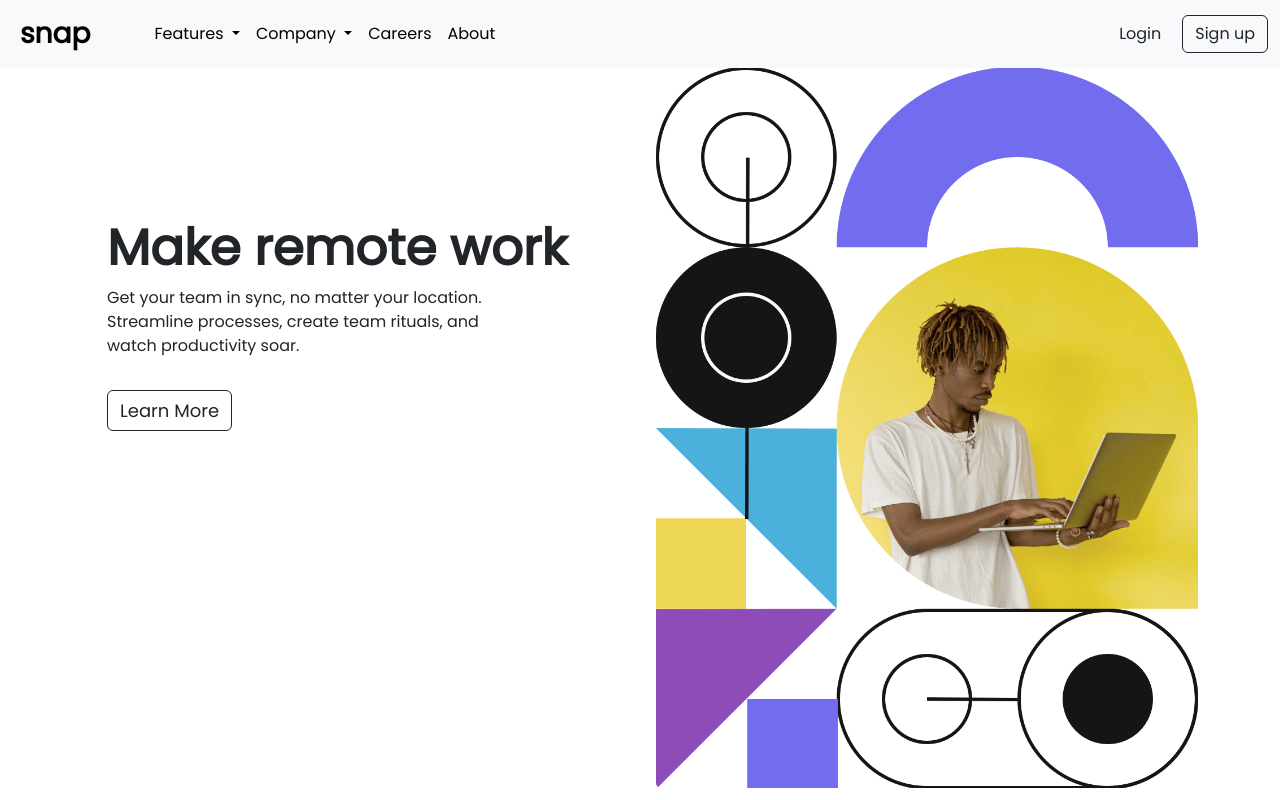
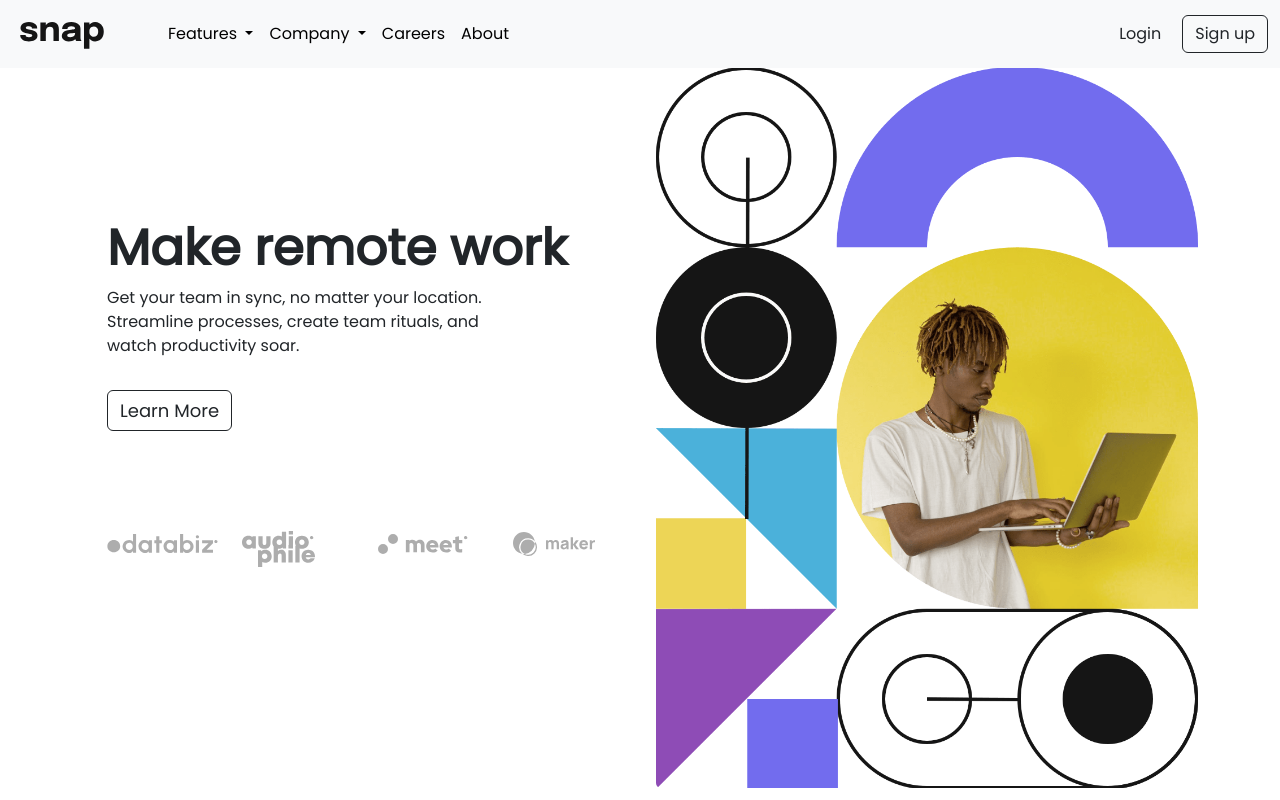
Before and after one commit to Tobiloba-Adebayo/snappweb, a plain HTML site: page index.html in a window 1280 px wide. Drawn offline with nearby package versions, Linux system fonts and the light colour scheme; a script that the page names is missing.

Commit message:
Add files via upload

```diff
--- a/index.html
+++ b/index.html
@@ -11,7 +11,7 @@
 
   <nav class="navbar navbar-expand-lg bg-body-tertiary">
     <div class="container-fluid">
-      <a class="navbar-brand fs-3 snapp mx-2" href="#">snap</a>
+      <a class="navbar-brand fs-3 snapp mx-2" href="#"><img src="/logo.svg" class="img-fluid"></a>
       <button class="navbar-toggler" type="button" data-bs-toggle="collapse" data-bs-target="#navbarSupportedContent" aria-controls="navbarSupportedContent" aria-expanded="false" aria-label="Toggle navigation">
         <span class="navbar-toggler-icon"></span>
       </button>
@@ -65,6 +65,15 @@
         </p>
 
        <button class="btn btn-outline-dark mt-3 button">Learn More</button>
+
+       <div class="svgs">
+        <div class="row">
+          <div class="col-3"><img src="/client-databiz.svg" class="img-fluid"></div>
+          <div class="col-3"><img src="/client-audiophile.svg"></div>
+          <div class="col-3"><img src="/client-meet.svg"></div>
+          <div class="col-3"><img src="/client-maker.svg"></div>
+        </div>
+       </div>
       </div>
       <div class="column"></div>
     </div>
--- a/styles.css
+++ b/styles.css
@@ -51,6 +51,10 @@ body{
 
 .container .rows >  :nth-child(1) .btn{
     font-size: 18px;
+}
+
+.container .rows >  :nth-child(1) .svgs{
+    margin-top: 100px;
 }
 
 
@@ -154,4 +158,8 @@ body{
     .container .rows > :nth-child(1) .button{
         font-size: 20px;
     }
+
+    body{
+        overflow: hidden;
+    }
 }
```
Also changed, not shown: client-audiophile.svg (added), client-databiz.svg (added), client-maker.svg (added), client-meet.svg (added), icon-arrow-up.svg (added), icon-calendar.svg (added), icon-close-menu.svg (added), icon-menu.svg (added), icon-planning.svg (added), icon-todo.svg (added), logo.svg (added).
